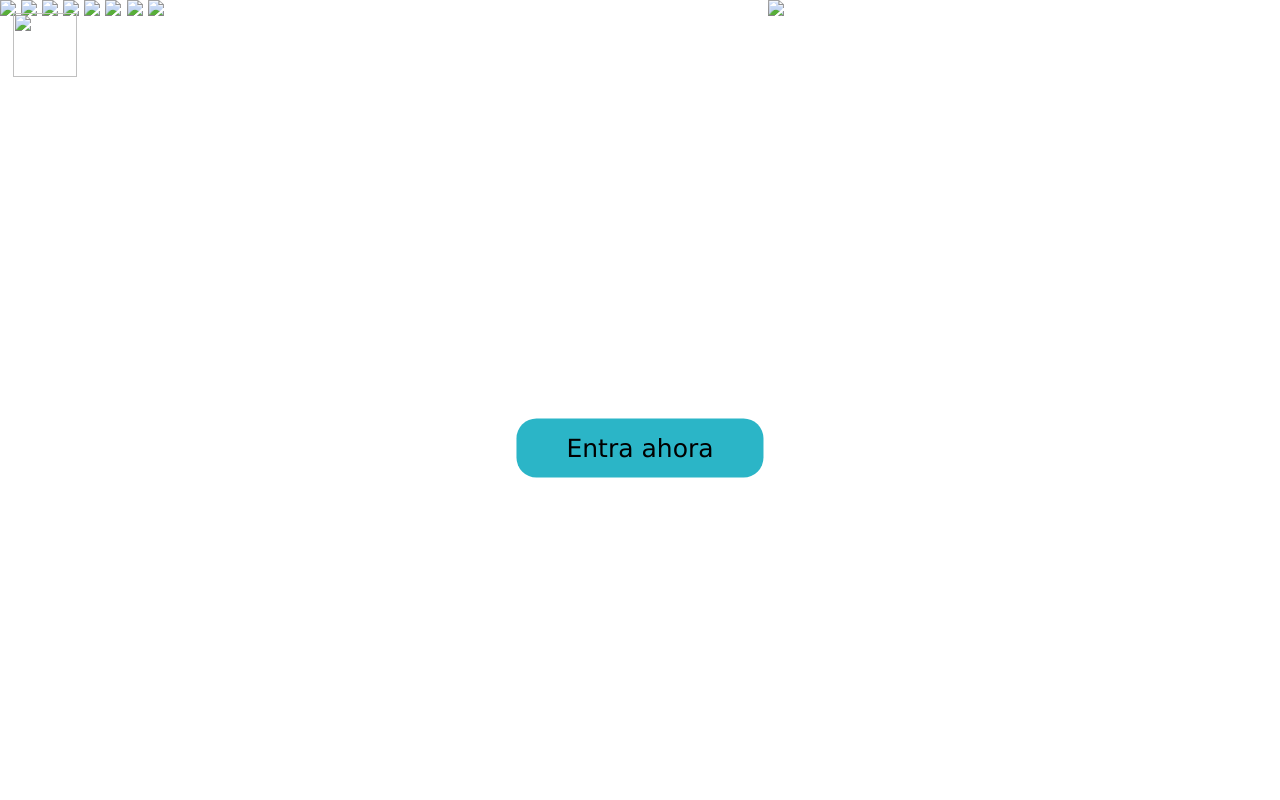
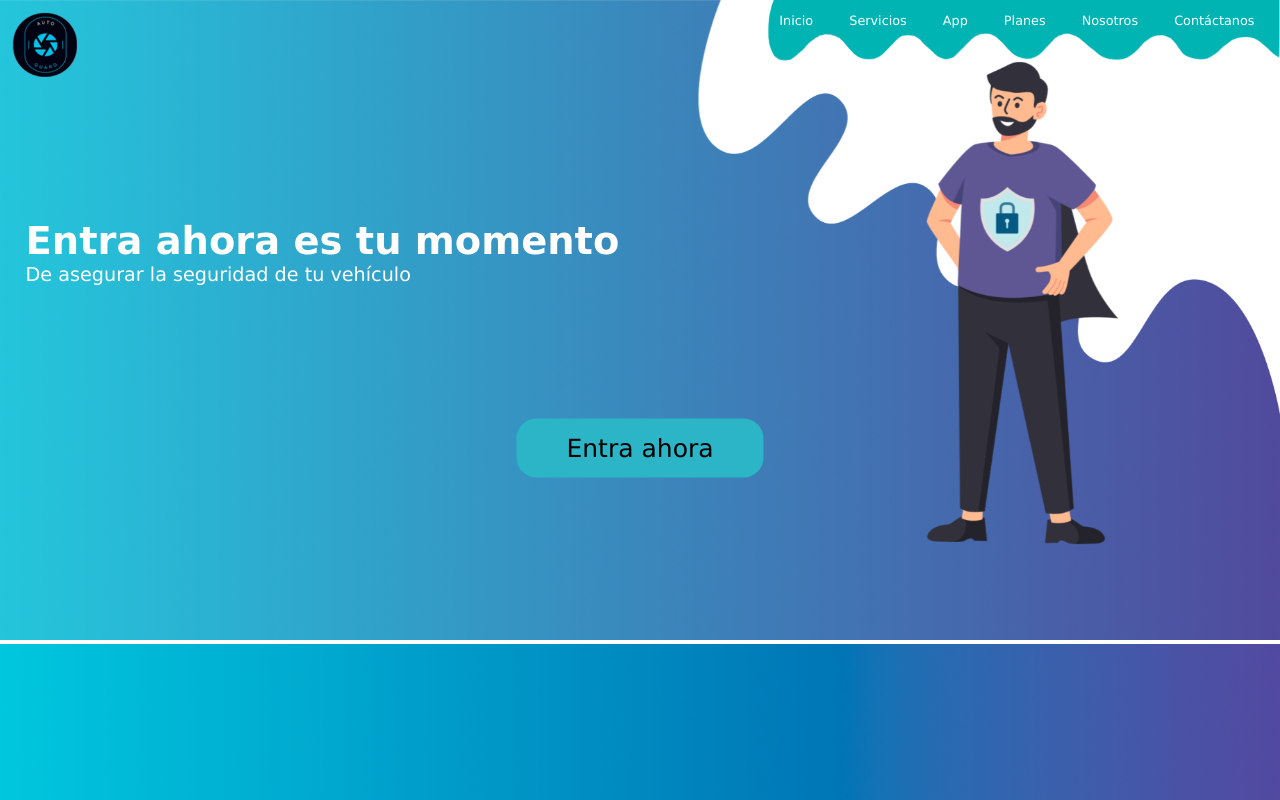
Before and after one commit to RubDaShen/AutoGuard, a plain HTML site: page index.html in a window 1280 px wide. Shown: the top 800 px of the page. Drawn offline with Linux system fonts and the light colour scheme.

Commit message:
Update index.html

```diff
--- a/index.html
+++ b/index.html
@@ -7,7 +7,7 @@
         <meta charset="UTF-16">
 
         <title>Generic title here</title>
-        <link rel="icon" type="image/x-icon" href="TitleIcon.ico">
+        <link rel="icon" type="image/x-icon" href="_Resources_/Icons/TitleIcon.ico">
         <link rel="stylesheet" type="text/css" href="styles.css">
     </head>
 
@@ -15,14 +15,14 @@
 
     <!-- Body -->
     <body>
-        <img src="MainBanner.png" class="mainBanner">
-        <img id="secondBanner" src="SecondScenary.png" class="secondBanner">
-        <img src="third.png" class="thirdBG">
-        <img src="fourth.png" class="fourthBG">
-        <img src="fifth.png" class="fifthBG">
-        <img src="sixth.png" class="sixthBG">
-        <img src="seventh(1).png" class="seventhBG1">
-        <img src="seventh(2).png" class="seventhBG2">
+        <img src="_Resources_/BGs/MainBanner.png" class="mainBanner">
+        <img id="secondBanner" src="_Resources_/BGs/SecondScenary.png" class="secondBanner">
+        <img src="_Resources_/BGs/third.png" class="thirdBG">
+        <img src="_Resources_/BGs/fourth.png" class="fourthBG">
+        <img src="_Resources_/BGs/fifth.png" class="fifthBG">
+        <img src="_Resources_/BGs/sixth.png" class="sixthBG">
+        <img src="_Resources_/BGs/seventh(1).png" class="seventhBG1">
+        <img src="_Resources_/BGs/seventh(2).png" class="seventhBG2">
 
         <div class="fancyTitle">
             <h1 class="titleHeader1">Entra ahora es tu momento</h1>
@@ -152,12 +152,12 @@
         </div>
 
         <div class="topbar">
-            <img id="thingy" src="thingy.png" class="thingy">
+            <img id="thingy" src="_Resources_/BGs/thingy.png" class="thingy">
 
             <p class="topbar_text">Inicio Servicios App Planes Nosotros Contáctanos</p>
         </div>
 
-        <img src="AutoGuard.png" class="autoGuard">
+        <img src="_Resources_/Logos/AutoGuard.png" class="autoGuard">
 
     </body>
 
```
